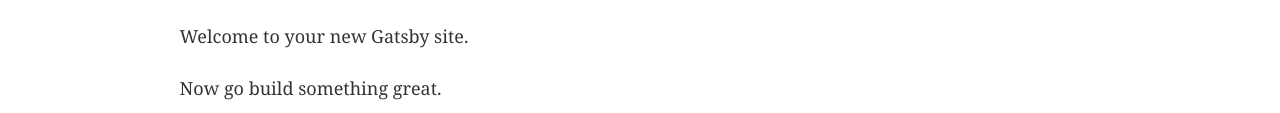
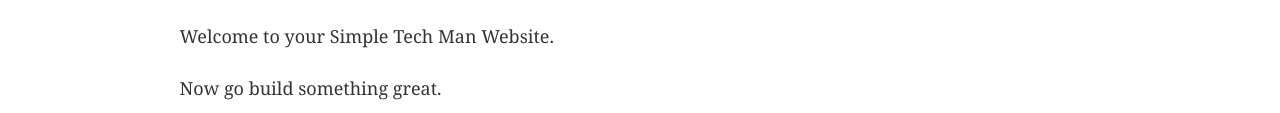
Before and after one commit to pabs124/sampleWebsite, a Gatsby site: page / in a window 1280 px wide. Shown: the part 215-328 px from the top of the page. Built offline with nearby package versions, Linux system fonts and the light colour scheme; Gatsby itself is replaced by a stand-in of ours.

Commit message:
simple tech man website

```diff
--- a/src/pages/index.js
+++ b/src/pages/index.js
@@ -6,7 +6,7 @@ import Layout from '../components/layout'
 const IndexPage = () => (
   <Layout>
     <h1>Quick tips and tricks to master the gadgets near you</h1>
-    <p>Welcome to your new Gatsby site.</p>
+    <p>Welcome to your Simple Tech Man Website.</p>
     <p>Now go build something great.</p>
     <Link to="/page-2/">Go to page 2</Link>
   </Layout>
```
